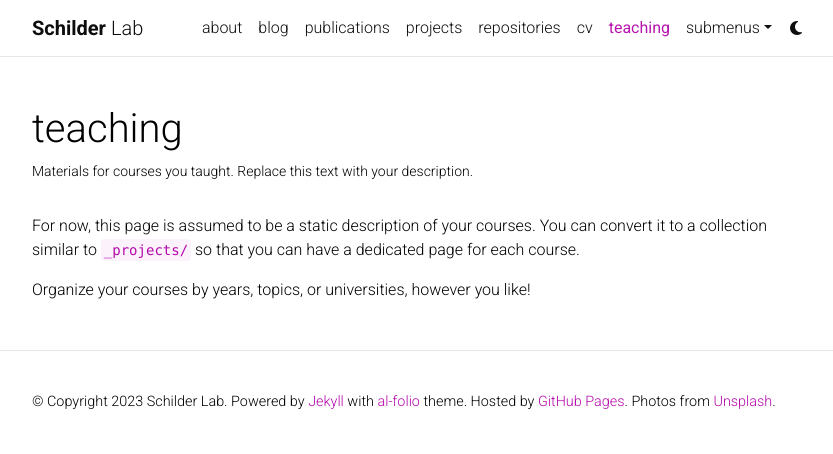
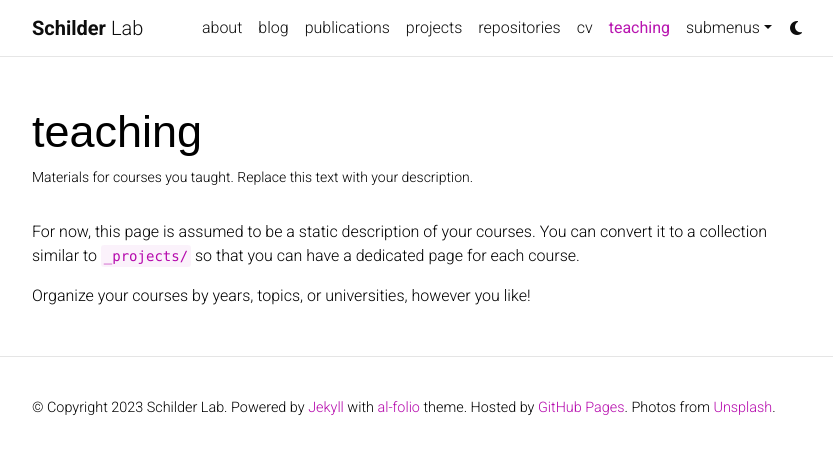
Before and after one commit to rjs360/schilder-lab, a Jekyll site: the page built from _pages/teaching.md, in a window 1280 px wide. Shown: the top 454 px of the page, without its empty margins (223-1056 px from the left). Built offline with Jekyll 4.4.1, drawn with Linux system fonts in a browser that asks for light colours; comment, search, counter and statistics services are not loaded; a style sheet for code colours, icons or effects is not loaded.

Commit message:
Update page.html

```diff
--- a/_layouts/page.html
+++ b/_layouts/page.html
@@ -5,7 +5,7 @@
         <div class="post">
 
           <header class="post-header">
-            <h1 class="post-title">{{ page.title }}</h1>
+            <h1 class="post-title" id="alt-font">{{ page.title }}</h1>
             <p class="post-description">{{ page.description }}</p>
           </header>
 
```
